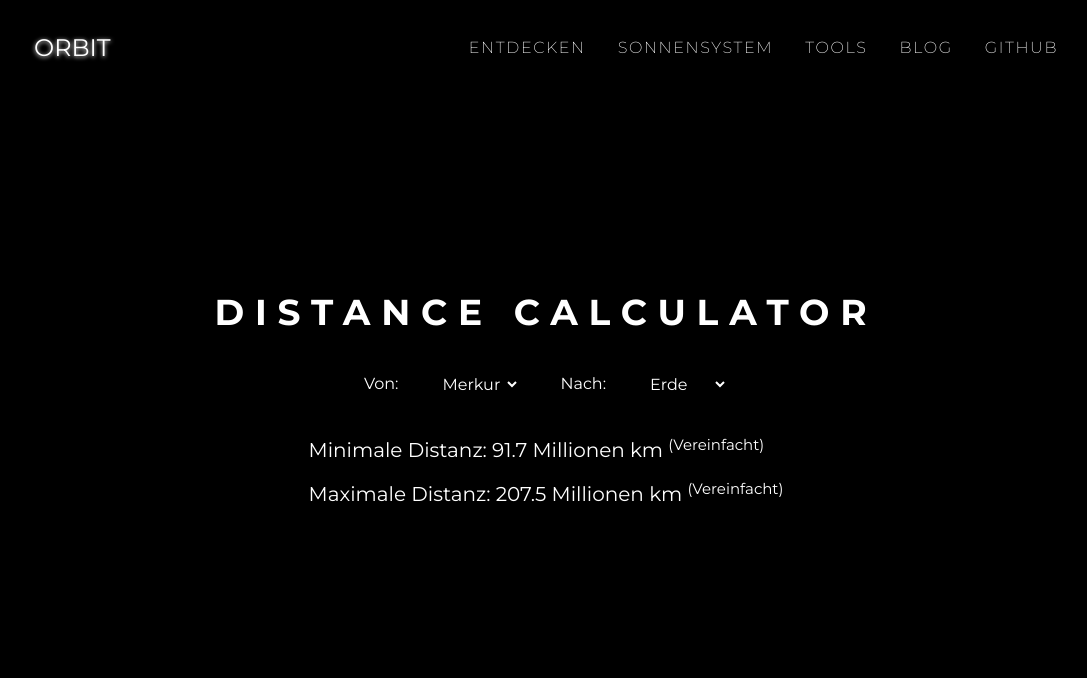
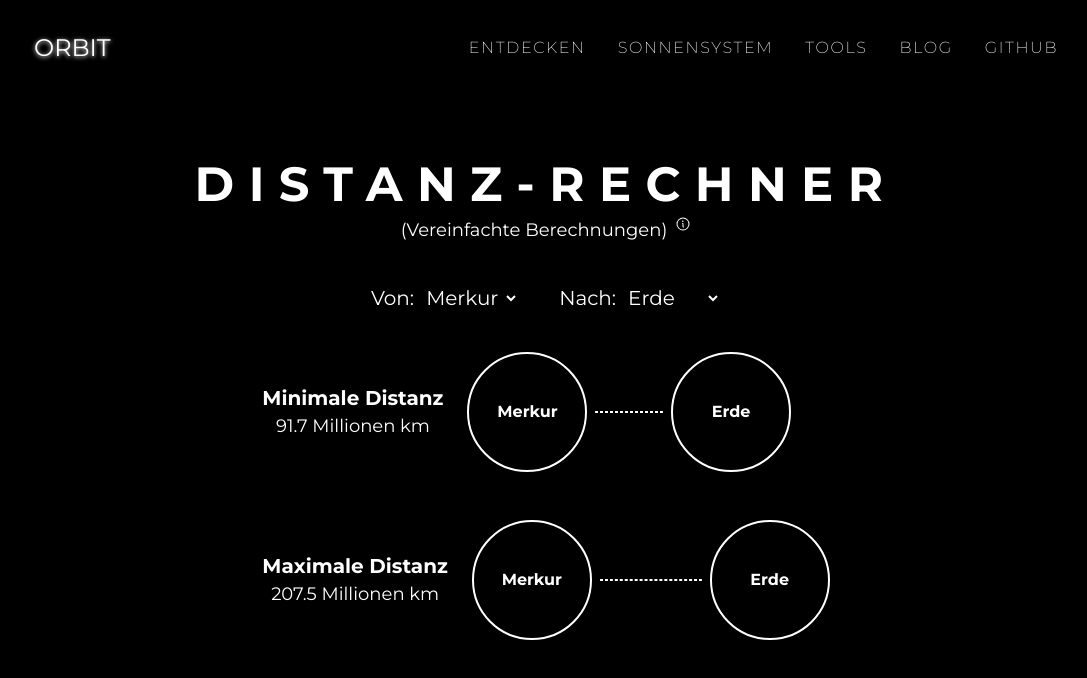
Before and after one commit to zeroequalsone/orbit, a Next.js app: page /tools/distance-calculator in a window 1280 px wide. Shown: the top 678 px of the page, without its empty margins (94-1181 px from the left). Built offline with nearby package versions, Linux system fonts and the light colour scheme.

Commit message:
Updated Distance Calculator and implemented UI feature planet distance visualization (#16)

```diff
--- a/app/tools/distance-calculator/page.tsx
+++ b/app/tools/distance-calculator/page.tsx
@@ -1,5 +1,7 @@
 "use client";
 import { planets } from "@/data/planets";
+import { InfoIcon } from "@phosphor-icons/react";
+import { Tooltip } from "radix-ui";
 import { useEffect, useState } from "react";
 
 export default function DistanceCalculator() {
@@ -8,19 +10,17 @@ export default function DistanceCalculator() {
   const [distanceFrom, setDistanceFrom] = useState(1);
   const [distanceTo, setDistanceTo] = useState(3);
 
+  const planetFrom = planets.find((planet) => planet.id === distanceFrom);
+  const planetTo = planets.find((planet) => planet.id === distanceTo);
+
+  if (!planetFrom || !planetTo) return;
+
   const calculateDistance = () => {
-    {
-      const planetA = planets.find((planet) => planet.id === distanceFrom);
-      const planetB = planets.find((planet) => planet.id === distanceTo);
-
-      if (!planetA || !planetB) return;
-
     setMinDistance(
-        Math.abs(planetA.distanceFromSun - planetB.distanceFromSun),
+      Math.abs(planetFrom.distanceFromSun - planetTo.distanceFromSun),
     );
 
-      setMaxDistance(planetA.distanceFromSun + planetB.distanceFromSun);
-    }
+    setMaxDistance(planetFrom.distanceFromSun + planetTo.distanceFromSun);
   };
 
   useEffect(() => {
@@ -29,12 +29,34 @@ export default function DistanceCalculator() {
 
   return (
     <div className='flex justify-center items-center min-h-screen bg-center bg-cover bg-[url("/planets/BG.png")] text-white'>
-      <div className="flex justify-center items-center flex-col gap-10 w-4/5">
-        <h1 className="text-4xl font-bold uppercase tracking-[0.3em]">
-          Distance Calculator
+      <div className="flex justify-center items-center flex-col gap-2 w-4/5">
+        <h1 className="text-5xl font-bold uppercase tracking-[0.3em]">
+          Distanz-Rechner
         </h1>
         <div className="flex flex-col items-center gap-10">
-          <div className="flex items-center gap-10">
+          <div className="flex gap-2">
+            <h2 className="text-lg">(Vereinfachte Berechnungen)</h2>
+            <Tooltip.Provider>
+              <Tooltip.Root delayDuration={0}>
+                <Tooltip.Trigger asChild>
+                  <InfoIcon />
+                </Tooltip.Trigger>
+                <Tooltip.Portal>
+                  <Tooltip.Content
+                    className="text-white text-sm bg-black/80 p-3 rounded-md w-1/2"
+                    sideOffset={5}
+                    side="right"
+                  >
+                    Basierend auf mittleren Sonnenabständen - tatsächliche
+                    Distanzen schwanken je nach Umlaufbahn.
+                  </Tooltip.Content>
+                </Tooltip.Portal>
+              </Tooltip.Root>
+            </Tooltip.Provider>
+          </div>
+          <div className="flex flex-col items-center gap-10">
+            <div className="flex items-center gap-10 text-xl">
+              <div className="flex gap-2">
                 <label htmlFor="distanceFrom">Von:</label>
                 <select
                   name="distanceFrom"
@@ -53,7 +75,8 @@ export default function DistanceCalculator() {
                     </option>
                   ))}
                 </select>
-
+              </div>
+              <div className="flex gap-2">
                 <label htmlFor="distanceTo">Nach:</label>
                 <select
                   name="distanceTo"
@@ -73,16 +96,57 @@ export default function DistanceCalculator() {
                   ))}
                 </select>
               </div>
+            </div>
             {minDistance && maxDistance ? (
-            <div className="flex flex-col gap-4">
-              <p className="text-xl">
-                Minimale Distanz: {minDistance / 1e6} Millionen km{" "}
-                <sup>(Vereinfacht)</sup>
-              </p>
-              <p className="text-xl">
-                Maximale Distanz: {maxDistance / 1e6} Millionen km{" "}
-                <sup>(Vereinfacht)</sup>
-              </p>
+              <div className="flex flex-col gap-12">
+                <div className="flex items-center gap-6">
+                  <div className="flex flex-col items-center">
+                    <p className="text-xl font-bold">Minimale Distanz</p>
+                    <p className="text-lg">{minDistance / 1e6} Millionen km</p>
+                  </div>
+                  <div className="flex justify-center items-center gap-2">
+                    <div className={`relative flex flex-col text-center`}>
+                      <svg className={`w-30 h-30 border-2 rounded-full`} />
+                      <div className="absolute top-1/2 left-1/2 transform -translate-x-1/2 -translate-y-1/2">
+                        <p className="font-bold">{planetFrom.name}</p>
+                      </div>
+                    </div>
+                    <span
+                      className={`h-0 border border-dashed rounded-full`}
+                      style={{ width: `${Math.sqrt(minDistance / 2e4)}px` }}
+                    ></span>
+                    <div className={`relative flex flex-col text-center`}>
+                      <svg className={`w-30 h-30 border-2 rounded-full`} />
+                      <div className="absolute top-1/2 left-1/2 transform -translate-x-1/2 -translate-y-1/2">
+                        <p className="font-bold">{planetTo.name}</p>
+                      </div>
+                    </div>
+                  </div>
+                </div>
+                <div className="flex items-center gap-6">
+                  <div className="flex flex-col items-center">
+                    <p className="text-xl font-bold">Maximale Distanz</p>
+                    <p className="text-lg">{maxDistance / 1e6} Millionen km</p>
+                  </div>
+                  <div className="flex justify-center items-center gap-2">
+                    <div className={`relative flex flex-col text-center`}>
+                      <svg className={`w-30 h-30 border-2 rounded-full`} />
+                      <div className="absolute top-1/2 left-1/2 transform -translate-x-1/2 -translate-y-1/2">
+                        <p className="font-bold">{planetFrom.name}</p>
+                      </div>
+                    </div>
+                    <span
+                      className={`h-0 border border-dashed rounded-full`}
+                      style={{ width: `${Math.sqrt(maxDistance / 2e4)}px` }}
+                    ></span>
+                    <div className={`relative flex flex-col text-center`}>
+                      <svg className={`w-30 h-30 border-2 rounded-full`} />
+                      <div className="absolute top-1/2 left-1/2 transform -translate-x-1/2 -translate-y-1/2">
+                        <p className="font-bold">{planetTo.name}</p>
+                      </div>
+                    </div>
+                  </div>
+                </div>
               </div>
             ) : (
               <div className="flex flex-col gap-4">
@@ -92,5 +156,6 @@ export default function DistanceCalculator() {
           </div>
         </div>
       </div>
+    </div>
   );
 }
--- a/app/tools/page.tsx
+++ b/app/tools/page.tsx
@@ -4,25 +4,25 @@ export default function Tools() {
   return (
     <div className='flex justify-center items-center min-h-screen bg-center bg-cover bg-[url("/planets/BG.png")] text-white'>
       <div className="flex justify-center items-center flex-col gap-10 w-4/5">
-        <h1 className="text-4xl font-bold uppercase tracking-[0.3em]">Tools</h1>
+        <h1 className="text-5xl font-bold uppercase tracking-[0.3em]">Tools</h1>
         <div className="flex gap-10">
           <Link
             href="/tools/distance-calculator"
             className="border-2 border-white rounded-full px-8 py-4 text-xl font-light"
           >
-            Distanz Rechner
+            Distanz-Rechner
           </Link>
           <Link
             href="/tools/weight-calculator"
             className="border-2 border-white rounded-full px-8 py-4 text-xl font-light"
           >
-            Gewicht Rechner
+            Gewicht-Rechner
           </Link>
           <Link
             href="/tools/size-calculator"
             className="border-2 border-white rounded-full px-8 py-4 text-xl font-light"
           >
-            Größen Rechner
+            Größen-Rechner
           </Link>
         </div>
       </div>
--- a/package.json
+++ b/package.json
@@ -12,6 +12,7 @@
     "@phosphor-icons/react": "^2.1.10",
     "next": "16.1.6",
     "postcss": "^8.5.8",
+    "radix-ui": "^1.4.3",
     "react": "19.2.3",
     "react-dom": "19.2.3",
     "yarn": "^1.22.22"
```
Also changed, not shown: 1 other file (tests, documents, lock files or other folders). Lines whose indentation alone changed are shown as unchanged.
